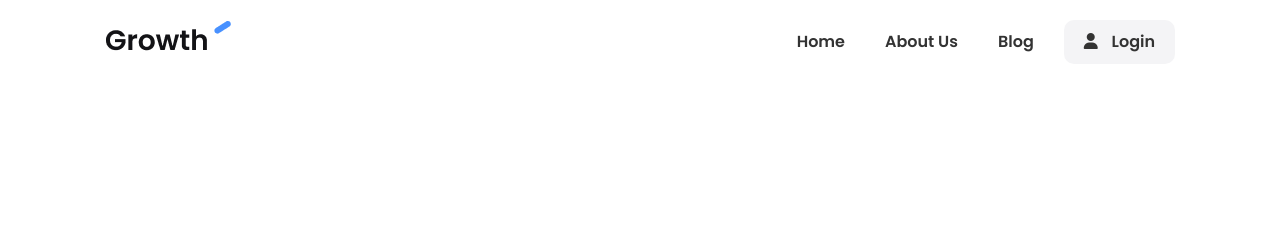
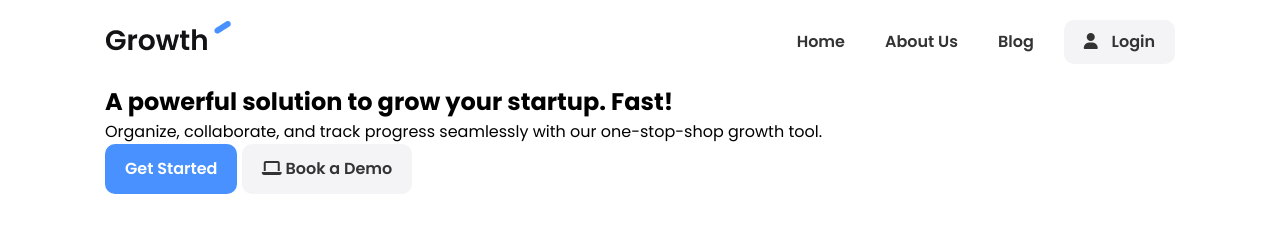
Before and after one commit to AzureDreams/growth-demo, a plain HTML site: page index.html in a window 1280 px wide. Drawn offline with Linux system fonts and the light colour scheme.

Commit message:
added section and buttons

```diff
--- a/index.html
+++ b/index.html
@@ -40,6 +40,23 @@
       </div>
     </div>
   </nav>
+  <!-- Hero -->
+  <section class="hero">
+    <div class="container">
+      <div class="hero-content">
+        <h1 class="hero-heading text-xxl">
+          A powerful solution to grow your startup. Fast!
+        </h1>
+        <p class="hero-text">
+          Organize, collaborate, and track progress seamlessly with our one-stop-shop growth tool.
+        </p>
+        <div class="hero-buttons">
+          <a href="#" class="btn btn-primary"> Get Started</a>
+          <a href="#" class="btn "><i class="fas fa-laptop"></i> Book a Demo</a>
+        </div>
+      </div>
+    </div>
+  </section>
 
   <script src="main.js"></script>
 </body>
```
